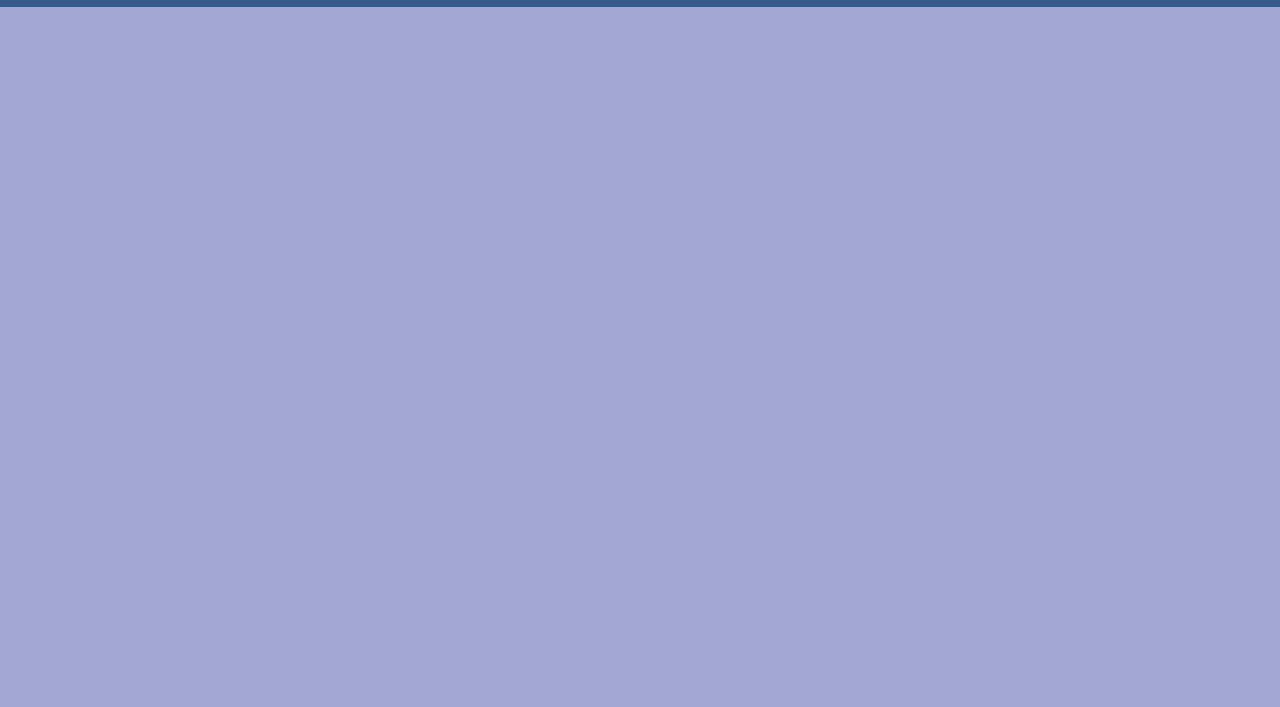
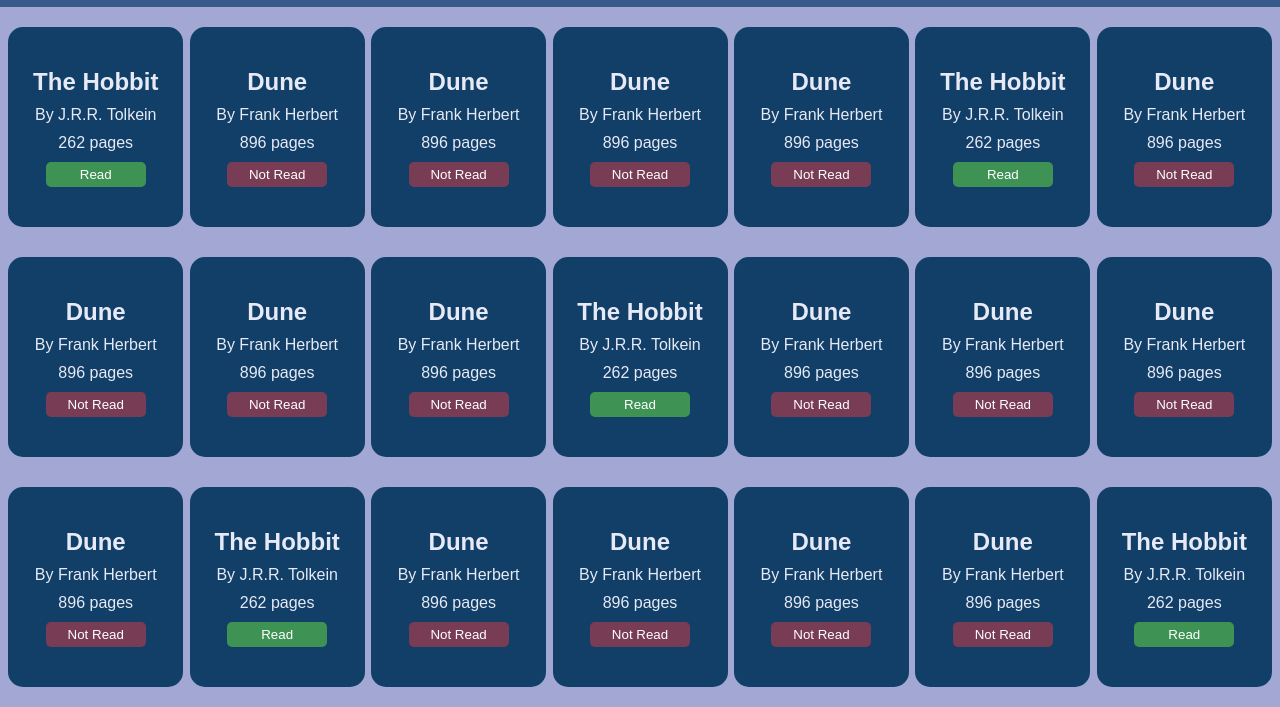
Before and after one commit to lucas-amberg/library, a plain HTML site: page index.html in a window 1280 px wide. Shown: the part 93-800 px from the top of the page. Drawn offline with Linux system fonts and the light colour scheme; a web font is replaced by a local one.

Commit message:
Create functionality for the read button Make the read button update color and text on click, as well as the object's property for whether the user read or not

```diff
--- a/index.html
+++ b/index.html
@@ -11,11 +11,16 @@
 <body>
     <div class="main-container">
         <div class="heading">
-            <h1>Library</h1>
+            <h1>The Library</h1>
             <button class="add-book-button">+ Book</button>
         </div>
         <div class="library-container">
-
+            <div class="library-book">
+                <h2>Dune</h2>
+                <p>By The Kugu</p>
+                <p>666</p>
+                <button class="unread-button book-button">Not Read</button>
+            </div>
         </div>
     </div>
 </body>
--- a/script.js
+++ b/script.js
@@ -12,13 +12,49 @@ function addBookToLibrary(title, author, pages, read) {
 }
 
 const libraryContainer = document.querySelector(".library-container");
+let readButton = document.querySelectorAll(".book-button")
 
 addBookToLibrary("The Hobbit", "J.R.R. Tolkein", 262, true);
 addBookToLibrary("Dune", "Frank Herbert", 896, false);
+addBookToLibrary("Dune", "Frank Herbert", 896, false);
+addBookToLibrary("Dune", "Frank Herbert", 896, false);
+addBookToLibrary("Dune", "Frank Herbert", 896, false);
+addBookToLibrary("The Hobbit", "J.R.R. Tolkein", 262, true);
+addBookToLibrary("Dune", "Frank Herbert", 896, false);
+addBookToLibrary("Dune", "Frank Herbert", 896, false);
+addBookToLibrary("Dune", "Frank Herbert", 896, false);
+addBookToLibrary("Dune", "Frank Herbert", 896, false);
+addBookToLibrary("The Hobbit", "J.R.R. Tolkein", 262, true);
+addBookToLibrary("Dune", "Frank Herbert", 896, false);
+addBookToLibrary("Dune", "Frank Herbert", 896, false);
+addBookToLibrary("Dune", "Frank Herbert", 896, false);
+addBookToLibrary("Dune", "Frank Herbert", 896, false);
+addBookToLibrary("The Hobbit", "J.R.R. Tolkein", 262, true);
+addBookToLibrary("Dune", "Frank Herbert", 896, false);
+addBookToLibrary("Dune", "Frank Herbert", 896, false);
+addBookToLibrary("Dune", "Frank Herbert", 896, false);
+addBookToLibrary("Dune", "Frank Herbert", 896, false);
+addBookToLibrary("The Hobbit", "J.R.R. Tolkein", 262, true);
+addBookToLibrary("Dune", "Frank Herbert", 896, false);
+addBookToLibrary("Dune", "Frank Herbert", 896, false);
+addBookToLibrary("Dune", "Frank Herbert", 896, false);
+addBookToLibrary("Dune", "Frank Herbert", 896, false);
+addBookToLibrary("The Hobbit", "J.R.R. Tolkein", 262, true);
+addBookToLibrary("Dune", "Frank Herbert", 896, false);
+addBookToLibrary("Dune", "Frank Herbert", 896, false);
+addBookToLibrary("Dune", "Frank Herbert", 896, false);
+addBookToLibrary("Dune", "Frank Herbert", 896, false);
+addBookToLibrary("The Hobbit", "J.R.R. Tolkein", 262, true);
+addBookToLibrary("Dune", "Frank Herbert", 896, false);
+addBookToLibrary("Dune", "Frank Herbert", 896, false);
+addBookToLibrary("Dune", "Frank Herbert", 896, false);
+addBookToLibrary("Dune", "Frank Herbert", 896, false);
 
-function updateLibrary(libraryLength){
+updateLibrary();
+
+function updateLibrary(){
     libraryContainer.innerHTML = "";
-    for (let i = 0; i < libraryLength; i++) {
+    for (let i = 0; i < myLibrary.length; i++) {
         let newLibraryEntry = libraryContainer.appendChild(document.createElement("div"));
         let title = newLibraryEntry.appendChild(document.createElement("h2"));
         let author = newLibraryEntry.appendChild(document.createElement("p"));
@@ -27,6 +63,34 @@ function updateLibrary(libraryLength){
         title.textContent = myLibrary[i].title;
         author.textContent = `By ${myLibrary[i].author}`;
         pages.textContent = `${myLibrary[i].pages} pages`;
-        read.textContent = myLibrary[i].textContent === true ? "Read" : "Not Read";
+        read.textContent = myLibrary[i].read === true ? "Read" : "Not Read";
+
+        myLibrary[i].read === true ?
+        read.classList.add("read-button") :
+        read.classList.add("unread-button");
+
+        read.classList.add("book-button");
+        read.id = (`${i}`);
+
+        readButton = document.querySelectorAll(".book-button");
+
+
+
+
+        newLibraryEntry.classList.add("library-book");
     }
+
+    readButton.forEach((item) => {
+        item.addEventListener("click", () => {
+            item.classList.toggle("read-button");
+            item.classList.toggle("unread-button");
+            item.textContent === "Read" ?
+            item.textContent = "Not Read" :
+            item.textContent = "Read";
+
+            myLibrary[item.id].read === true ?
+            myLibrary[item.id].read = false :
+            myLibrary[item.id].read = true;
+        })
+    })
 }
--- a/style.css
+++ b/style.css
@@ -18,6 +18,10 @@
     --third-color: #38598b;
     --dark-color: #113f67;
     font-family: Lilita One, sans-serif;
+}
+
+body {
+    overflow: hidden;
 }
 
 .main-container {
@@ -58,4 +62,40 @@
     display: grid;
     grid-template-columns: repeat(auto-fit, minmax(150px, 1fr));
     grid-template-rows: 200px;
+    gap: 30px;
+    padding: 20px;
+    justify-items: center;
+    overflow: scroll;
 }
+
+.library-book {
+    display:flex;
+    flex-direction: column;
+    align-items: center;
+    justify-content: center;
+    gap: 10px;
+    background-color: var(--dark-color);
+    color: var(--light-color);
+    border-radius:15px;
+    height: 200px;
+    width: 175px;
+}
+
+.read-button,
+.unread-button {
+    appearance: none;
+    width: 100px;
+    height: 25px;
+    border-radius: 5px;
+    border: 0;
+    color: white;
+    font-family: inherit;
+}
+
+.read-button {
+    background-color: rgba(120, 255, 58, 0.432);
+}
+
+.unread-button {
+    background-color: rgba(255, 58, 58, 0.432);;
+}
```
